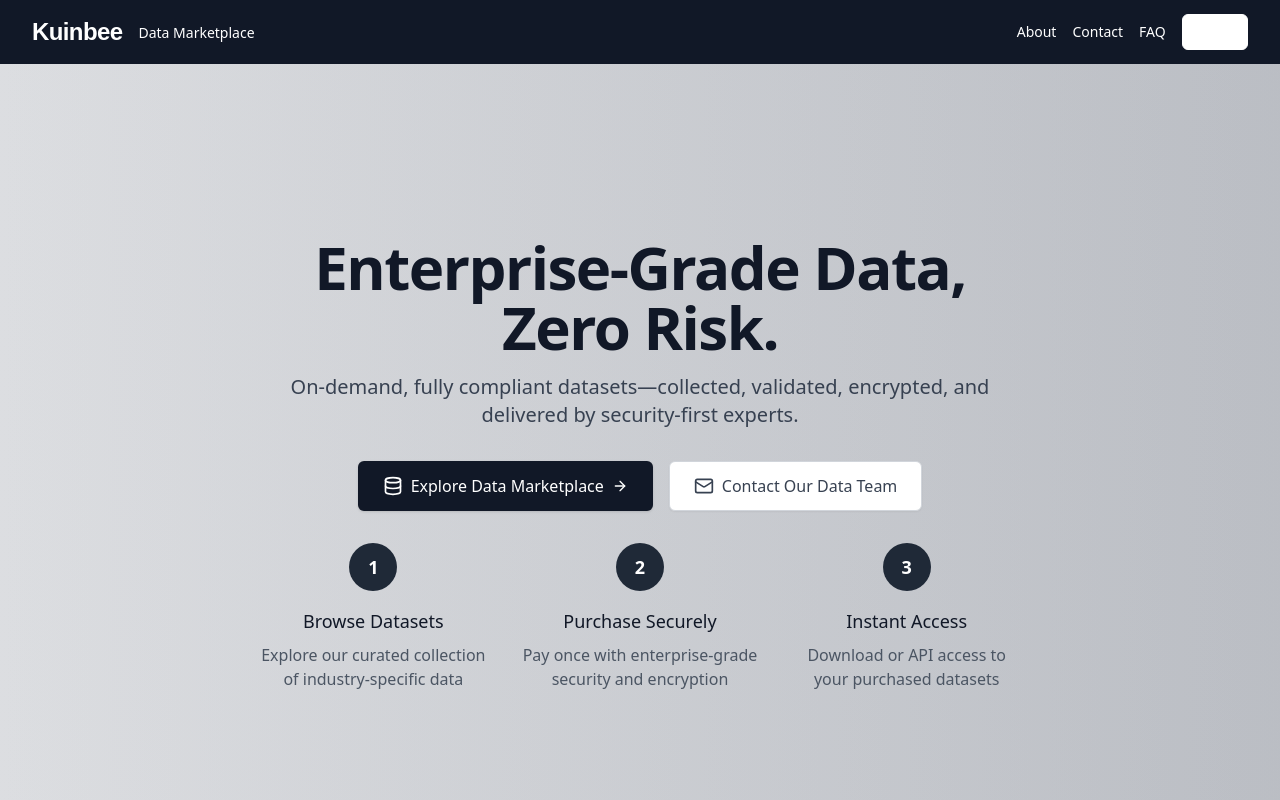
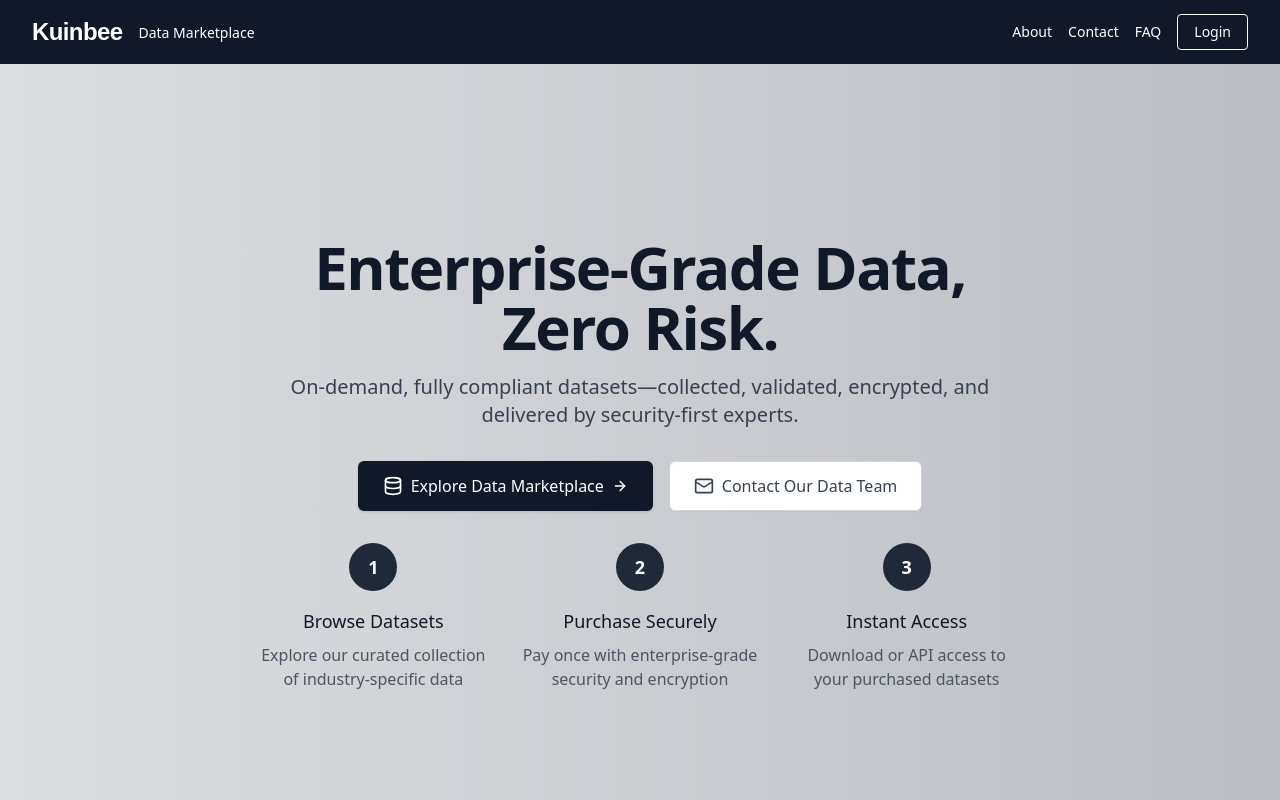
Before and after one commit to Tamnud-ghule/KUINBEE, a React app in the folder client/: page / in a window 1280 px wide. Shown: the top 800 px of the page. Built offline with nearby package versions, Linux system fonts and the light colour scheme; no server answers; the HTML template or start-up script is replaced by a standard one; a web font is replaced by a local one.

Commit message:
Update SiteNavigation.tsx
fixed the visibilty of the login button

```diff
--- a/client/src/components/common/SiteNavigation.tsx
+++ b/client/src/components/common/SiteNavigation.tsx
@@ -109,8 +109,8 @@ const SiteNavigation: React.FC = () => {
               </div>
             ) : (
               <Link href="/auth">
-                <Button variant="outline" size="sm" className="text-white border-white hover:bg-gray-800">
-                  Log in
+                <Button variant="outline" size="sm" className="text-white bg-blue-multiply hover:bg-blend-multiply border border-white rounded px-4 py-2 font-medium transition-colors">
+                     Login
                 </Button>
               </Link>
             )}
```
